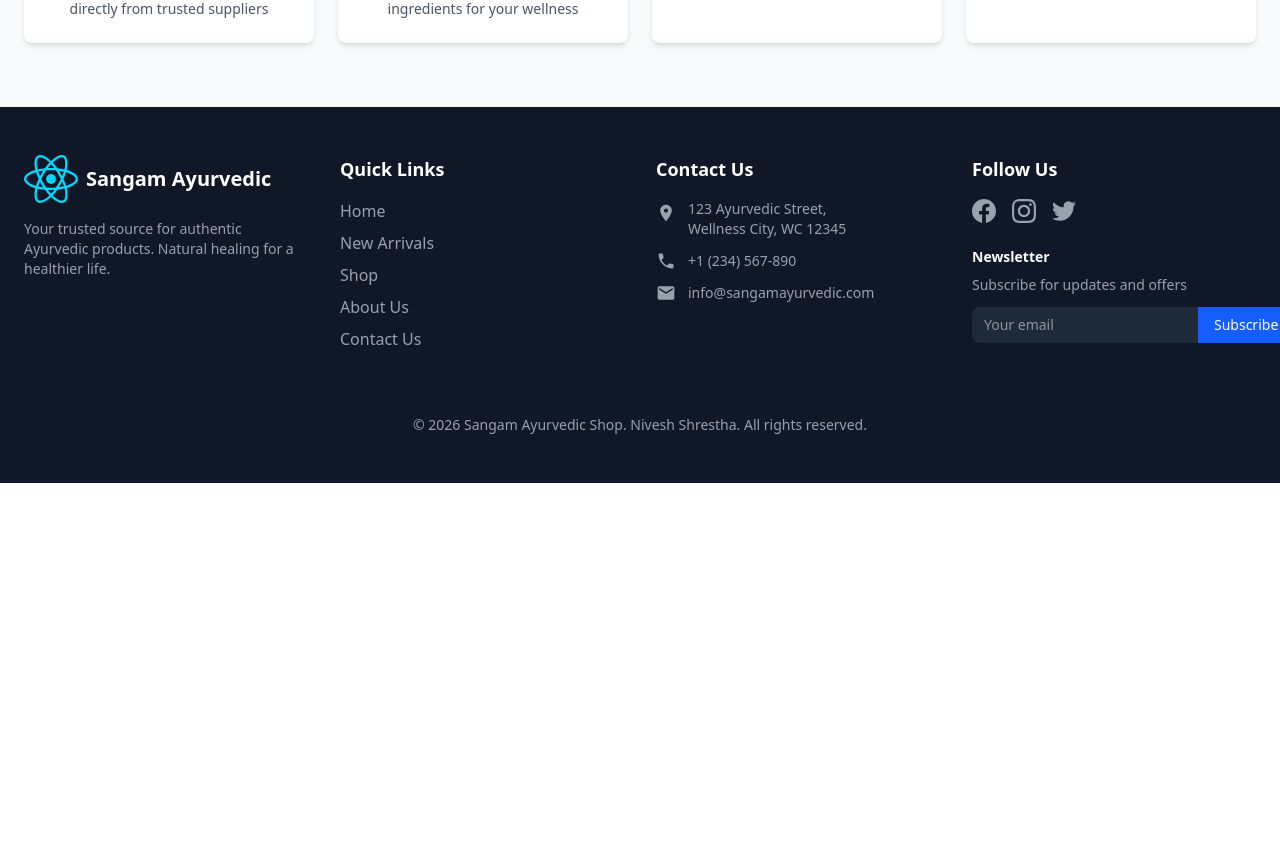
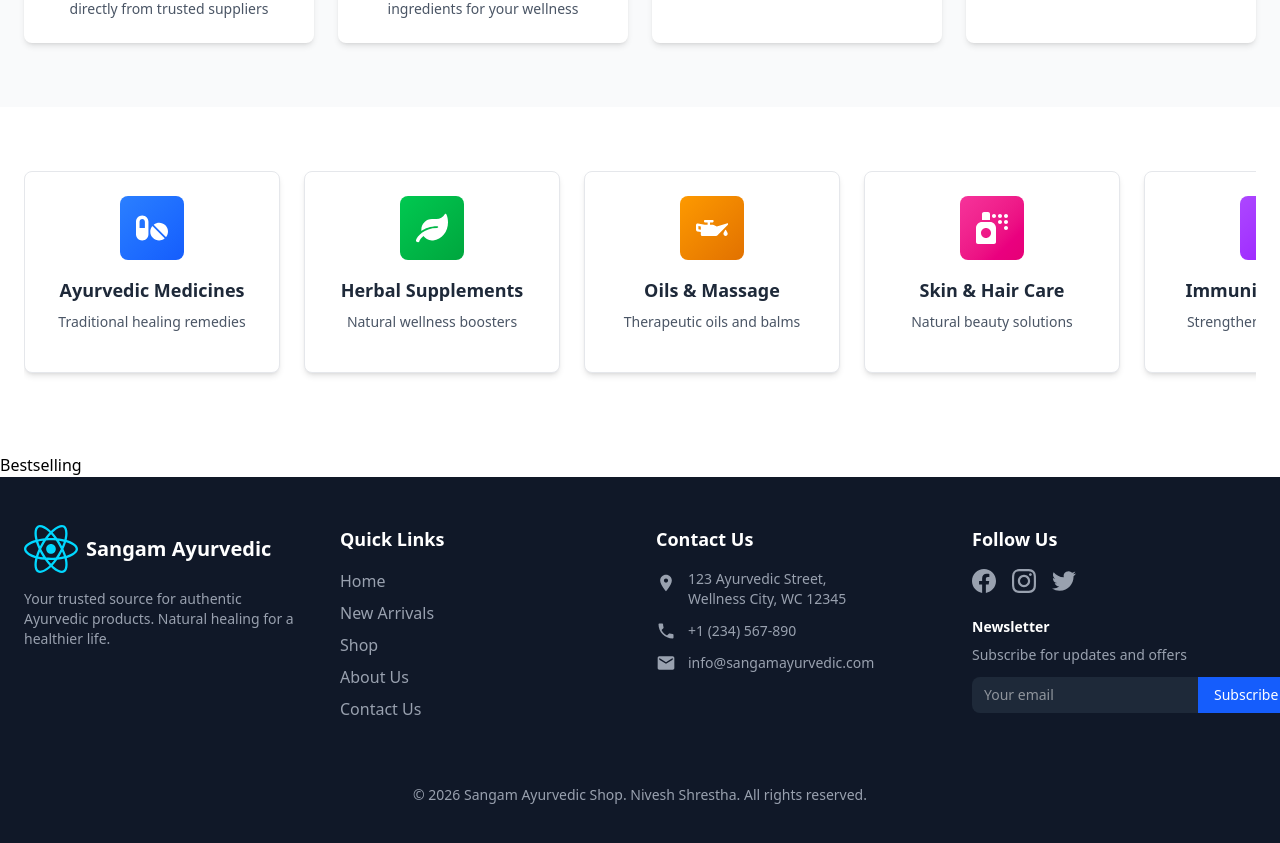
Before and after one commit to Nivesh26/Sangam-Ayurvedic-Shop, a React (Vite) app in the folder Frontend/: page / in a window 1280 px wide. Shown: the part 933-1776 px from the top of the page. Before the commit the page ends 1416 px from the top, so only its background shows below. Built offline with nearby package versions, Linux system fonts and the light colour scheme.

Commit message:
Add Category and NewProduct components, implement mouse drag scrolling in Category, and enhance CSS for scrollbar visibility.

```diff
--- a/Frontend/src/User Components/Bestselling.tsx
+++ b/Frontend/src/User Components/Bestselling.tsx
@@ -0,0 +1,9 @@
+import React from 'react'
+
+const Bestselling = () => {
+  return (
+    <div>Bestselling</div>
+  )
+}
+
+export default Bestselling
--- a/Frontend/src/User Components/Category.tsx
+++ b/Frontend/src/User Components/Category.tsx
@@ -0,0 +1,186 @@
+import { useRef, useEffect, useState } from 'react'
+import { FaPills, FaLeaf, FaOilCan, FaSprayCan, FaShieldAlt, FaHeartbeat } from 'react-icons/fa'
+import { Link } from 'react-router-dom'
+
+const Category = () => {
+  const scrollContainerRef = useRef<HTMLDivElement>(null)
+  const [isPaused, setIsPaused] = useState(false)
+
+  useEffect(() => {
+    const container = scrollContainerRef.current
+    if (!container) return
+
+    let isDragging = false
+    let startX = 0
+    let scrollLeft = 0
+    let isUserScrolling = false
+    let scrollTimeout: ReturnType<typeof setTimeout> | null = null
+
+    // Mouse drag functionality
+    const handleMouseDown = (e: MouseEvent) => {
+      if (e.button !== 0) return // Only left mouse button
+      isDragging = true
+      startX = e.pageX - container.offsetLeft
+      scrollLeft = container.scrollLeft
+      container.style.cursor = 'grabbing'
+      container.style.userSelect = 'none'
+      setIsPaused(true)
+    }
+
+    const handleMouseMove = (e: MouseEvent) => {
+      if (!isDragging) return
+      e.preventDefault()
+      const x = e.pageX - container.offsetLeft
+      const walk = (x - startX) * 2 // Scroll speed multiplier
+      container.scrollLeft = scrollLeft - walk
+      isUserScrolling = true
+    }
+
+    const handleMouseUp = () => {
+      isDragging = false
+      container.style.cursor = 'grab'
+      container.style.userSelect = 'auto'
+      if (scrollTimeout) clearTimeout(scrollTimeout)
+      scrollTimeout = setTimeout(() => {
+        isUserScrolling = false
+        setIsPaused(false)
+      }, 2000) // Resume after 2 seconds
+    }
+
+    const handleMouseLeave = () => {
+      if (isDragging) {
+        isDragging = false
+        container.style.cursor = 'grab'
+        container.style.userSelect = 'auto'
+      }
+      if (!isUserScrolling) {
+        setIsPaused(false)
+      }
+    }
+
+    container.addEventListener('mousedown', handleMouseDown)
+    container.addEventListener('mousemove', handleMouseMove)
+    container.addEventListener('mouseup', handleMouseUp)
+    container.addEventListener('mouseleave', handleMouseLeave)
+
+    // Set initial cursor style
+    container.style.cursor = 'grab'
+
+    // Auto-scroll functionality (slower)
+    const scrollInterval: ReturnType<typeof setInterval> = setInterval(() => {
+      if (container && !isPaused && !isDragging) {
+        container.scrollLeft += 0.5 // Slower scroll speed
+
+        // Reset to start when reaching the end (seamless loop)
+        if (container.scrollLeft >= container.scrollWidth / 2) {
+          container.scrollLeft = 0
+        }
+      }
+    }, 30) // Slower interval (30ms instead of 20ms)
+
+    return () => {
+      container.removeEventListener('mousedown', handleMouseDown)
+      container.removeEventListener('mousemove', handleMouseMove)
+      container.removeEventListener('mouseup', handleMouseUp)
+      container.removeEventListener('mouseleave', handleMouseLeave)
+      clearInterval(scrollInterval)
+      if (scrollTimeout) clearTimeout(scrollTimeout)
+    }
+  }, [isPaused])
+  const categories = [
+    {
+      icon: FaPills,
+      title: 'Ayurvedic Medicines',
+      description: 'Traditional healing remedies',
+      color: 'from-blue-500 to-blue-600'
+    },
+    {
+      icon: FaLeaf,
+      title: 'Herbal Supplements',
+      description: 'Natural wellness boosters',
+      color: 'from-green-500 to-green-600'
+    },
+    {
+      icon: FaOilCan,
+      title: 'Oils & Massage',
+      description: 'Therapeutic oils and balms',
+      color: 'from-amber-500 to-amber-600'
+    },
+    {
+      icon: FaSprayCan,
+      title: 'Skin & Hair Care',
+      description: 'Natural beauty solutions',
+      color: 'from-pink-500 to-pink-600'
+    },
+    {
+      icon: FaShieldAlt,
+      title: 'Immunity Boosters',
+      description: 'Strengthen your defenses',
+      color: 'from-purple-500 to-purple-600'
+    },
+    {
+      icon: FaHeartbeat,
+      title: 'Digestive Care',
+      description: 'Support healthy digestion',
+      color: 'from-orange-500 to-orange-600'
+    }
+  ]
+
+  return (
+    <section className="w-full bg-white py-16">
+      <div className="max-w-7xl mx-auto px-6">
+        <div
+          ref={scrollContainerRef}
+          className="flex overflow-x-auto gap-6 pb-4 hide-scrollbar cursor-grab active:cursor-grabbing"
+          style={{ scrollBehavior: 'auto' }}
+        >
+          {/* Duplicate categories for seamless loop */}
+          {[...categories, ...categories].map((category, index) => {
+            const IconComponent = category.icon
+            return (
+              <Link
+                key={`${category.title}-${index}`}
+                to="/shop"
+                className="group relative bg-white rounded-lg shadow-md hover:shadow-xl transition-all duration-300 overflow-hidden border border-gray-200 hover:border-blue-500 shrink-0 w-64 select-none"
+                onMouseDown={(e) => {
+                  // Prevent navigation when dragging starts
+                  const startX = e.clientX
+                  const handleMouseMove = (moveEvent: MouseEvent) => {
+                    if (Math.abs(moveEvent.clientX - startX) > 5) {
+                      e.preventDefault()
+                    }
+                  }
+                  const handleMouseUp = () => {
+                    document.removeEventListener('mousemove', handleMouseMove)
+                    document.removeEventListener('mouseup', handleMouseUp)
+                  }
+                  document.addEventListener('mousemove', handleMouseMove)
+                  document.addEventListener('mouseup', handleMouseUp)
+                }}
+              >
+                <div className="p-6">
+                  <div className="flex flex-col items-center text-center mb-4">
+                    <div className={`bg-gradient-to-br ${category.color} rounded-lg p-4 group-hover:scale-110 transition-transform duration-300 mb-4`}>
+                      <IconComponent className="w-8 h-8 text-white" />
+                    </div>
+                    <div>
+                      <h3 className="text-lg font-semibold text-gray-800 group-hover:text-blue-600 transition-colors duration-300 mb-2">
+                        {category.title}
+                      </h3>
+                      <p className="text-gray-600 text-sm">
+                        {category.description}
+                      </p>
+                    </div>
+                  </div>
+                </div>
+                <div className="absolute bottom-0 left-0 right-0 h-1 bg-gradient-to-r from-transparent via-blue-500 to-transparent transform scale-x-0 group-hover:scale-x-100 transition-transform duration-300"></div>
+              </Link>
+            )
+          })}
+        </div>
+      </div>
+    </section>
+  )
+}
+
+export default Category
--- /dev/null
+++ b/Frontend/src/User Components/NewProduct.tsx
@@ -0,0 +1,9 @@
+import React from 'react'
+
+const NewProduct = () => {
+  return (
+    <div>NewProduct</div>
+  )
+}
+
+export default NewProduct
--- a/Frontend/src/User Pages/Homepage.tsx
+++ b/Frontend/src/User Pages/Homepage.tsx
@@ -3,6 +3,8 @@ import Header from '../User Components/Header.tsx'
 import Footer  from '../User Components/Footer.tsx'
 import Hero from '../User Components/Hero.tsx'
 import Feature from '../User Components/Feature.tsx'
+import Category from '../User Components/Category.tsx'
+import Bestselling from '../User Components/Bestselling.tsx'
 
 const Homepage = () => {
   return (
@@ -10,6 +12,8 @@ const Homepage = () => {
         <Header />
         <Hero/>
         <Feature/>
+        <Category/>
+        <Bestselling/>
         <Footer />
     </div>
   )
--- a/Frontend/src/index.css
+++ b/Frontend/src/index.css
@@ -1 +1,12 @@
 @import "tailwindcss";
+
+/* Hide scrollbar for Chrome, Safari and Opera */
+.hide-scrollbar::-webkit-scrollbar {
+  display: none;
+}
+
+/* Hide scrollbar for IE, Edge and Firefox */
+.hide-scrollbar {
+  -ms-overflow-style: none;
+  scrollbar-width: none;
+}
```
